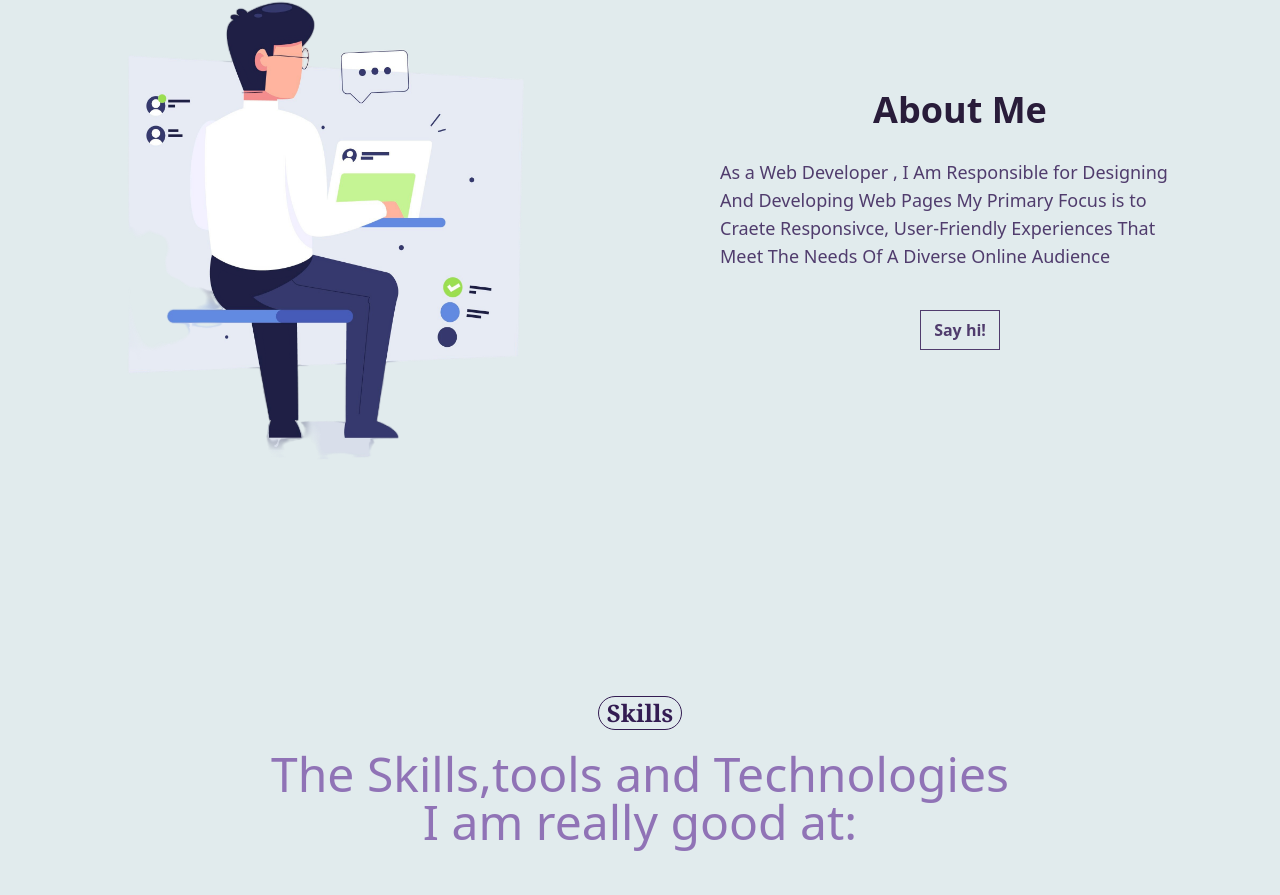
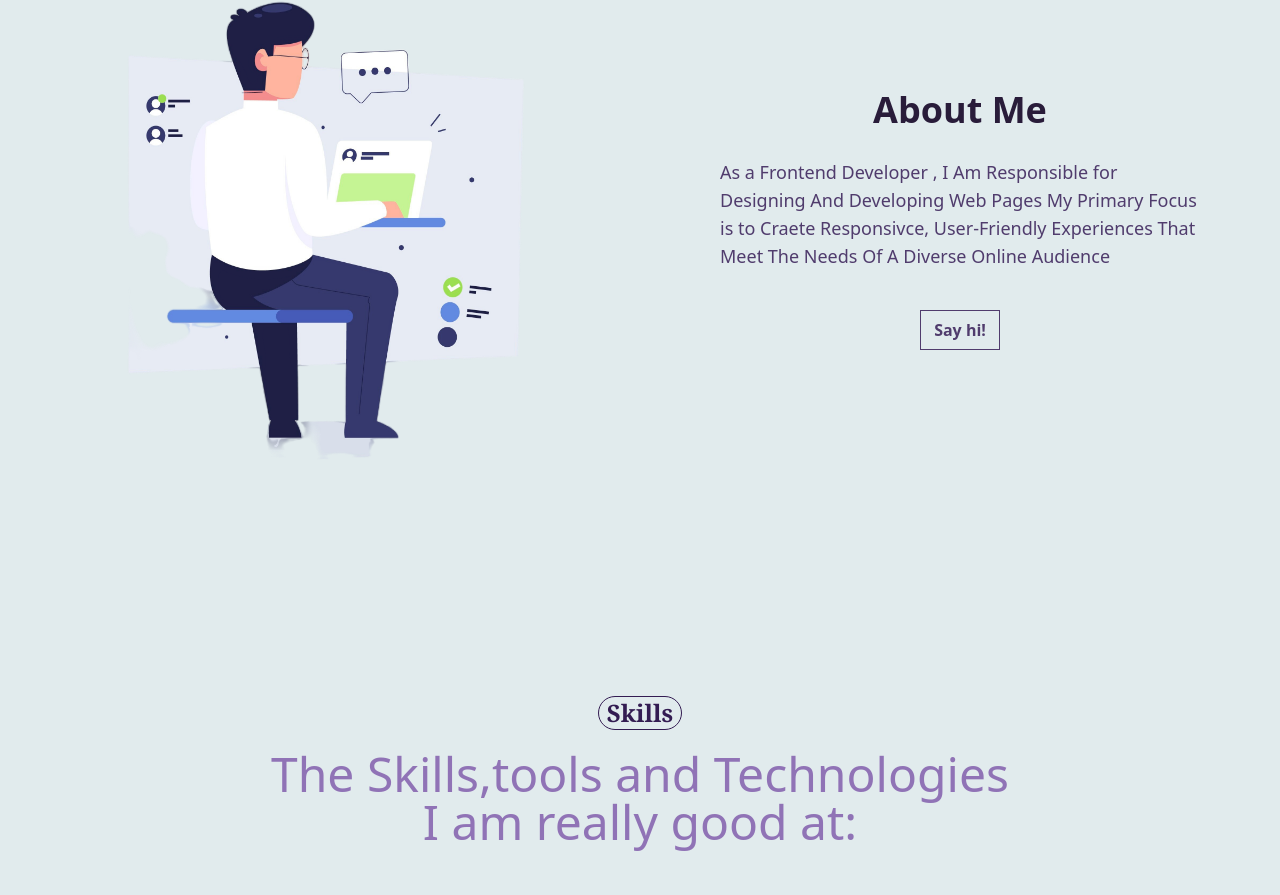
Before and after one commit to Mehak-rastogi/My-Portfolio, a website built with Vite: page index.html in a window 1280 px wide. Shown: the part 980-1875 px from the top of the page. Built offline with nearby package versions, Linux system fonts and the light colour scheme; a web font is replaced by a local one.

Commit message:
Update index.html

```diff
--- a/index.html
+++ b/index.html
@@ -169,7 +169,7 @@
       >
         <h2 class="md:pb-3 mb-4 text-[#291c3a] text-4xl font-semibold">About Me</h2>
         <p class=" w-3/4 text-lg mb-10">
-          As a Web Developer , I Am Responsible for Designing And Developing Web
+          As a Frontend Developer , I Am Responsible for Designing And Developing Web
           Pages My Primary Focus is to Craete Responsivce, User-Friendly
           Experiences That Meet The Needs
           Of A Diverse Online Audience
```
